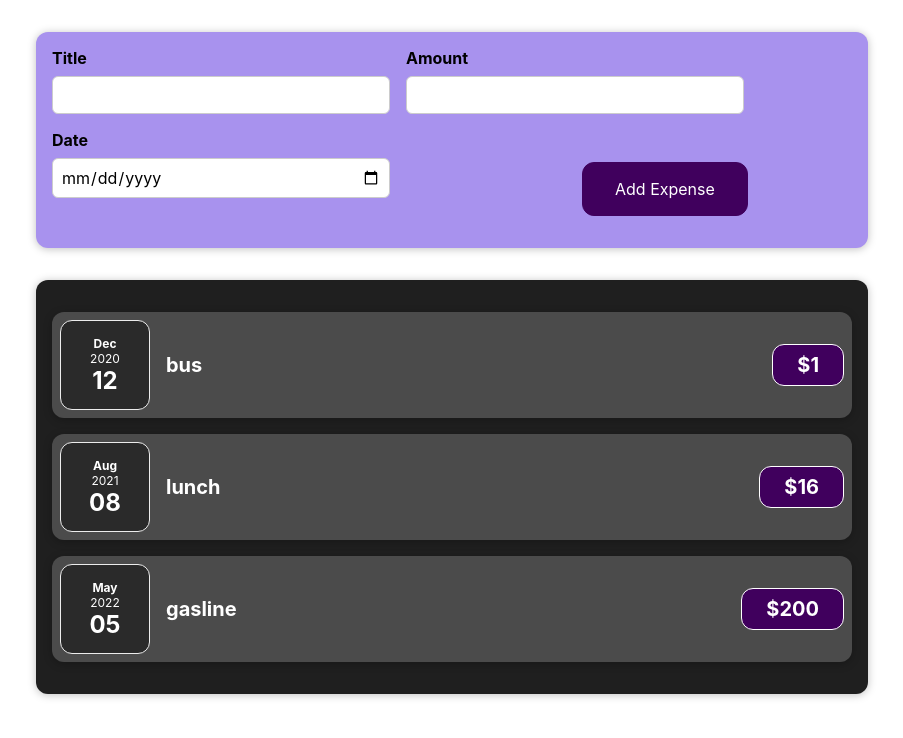
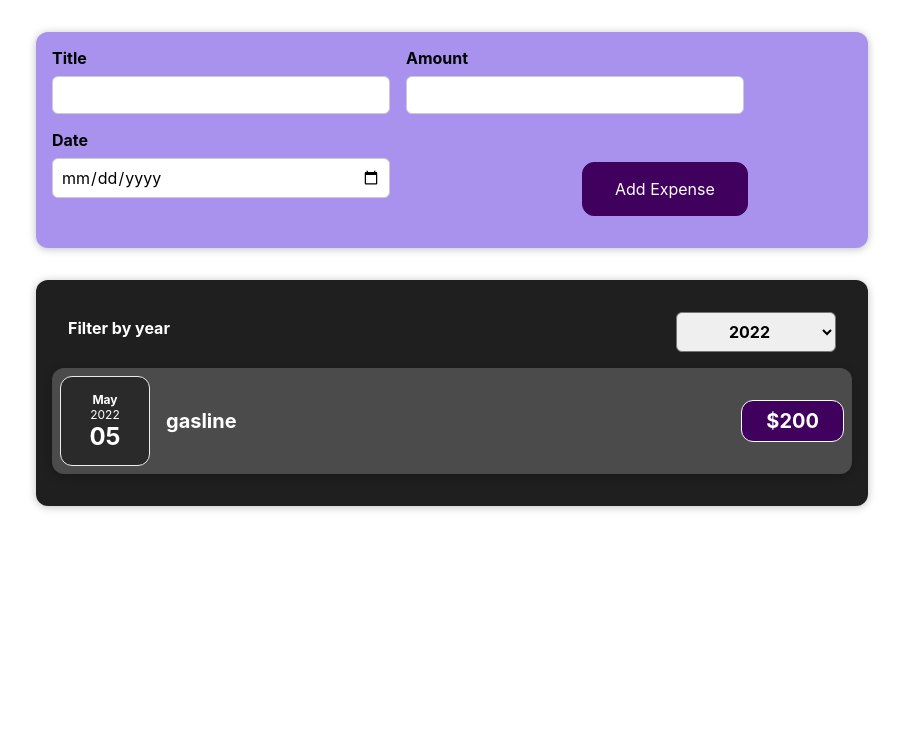
Before and after one commit to dragonwang-hub/react_learning, a React (Create React App) app: page / in a window 1280 px wide. Shown: the top 738 px of the page, without its empty margins (188-1091 px from the left). Built offline with nearby package versions, Linux system fonts and the light colour scheme.

Commit message:
yl #000 add expense filter component

```diff
--- /dev/null
+++ b/src/components/ExpenseFilter.css
@@ -0,0 +1,24 @@
+.expenses-filter {
+  color: white;
+  padding: 0 1rem;
+}
+
+.expenses-filter__control {
+  display: flex;
+  width: 100%;
+  align-items: center;
+  justify-content: space-between;
+  margin: 1rem 0;
+}
+
+.expenses-filter label {
+  font-weight: bold;
+  margin-bottom: 0.5rem;
+}
+
+.expenses-filter select {
+  font: inherit;
+  padding: 0.5rem 3rem;
+  font-weight: bold;
+  border-radius: 6px;
+}
--- /dev/null
+++ b/src/components/ExpenseFilter.js
@@ -0,0 +1,24 @@
+import React from "react";
+import "./ExpenseFilter.css";
+
+const ExpenseFilter = (props) => {
+  const handleChange = (event) => {
+    props.handleYearChange(event.target.value);
+  };
+
+  return (
+    <div className="expenses-filter">
+      <div className="expenses-filter__control">
+        <label htmlFor="year">Filter by year</label>
+        <select name="year" id="year" onChange={handleChange}>
+          <option value="2022">2022</option>
+          <option value="2021">2021</option>
+          <option value="2020">2020</option>
+          <option value="2019">2019</option>
+        </select>
+      </div>
+    </div>
+  );
+};
+
+export default ExpenseFilter;
--- a/src/components/ExpenseItemList.css
+++ b/src/components/ExpenseItemList.css
@@ -7,3 +7,12 @@
   border-radius: 12px;
   box-shadow: 0 1px 8px rgba(0, 0, 0, 0.25);
 }
+
+h2 {
+  color: #3a3a3a;
+  font-size: 1rem;
+  flex: 1;
+  margin: 0 1rem;
+  color: white;
+  text-align: start;
+}
--- a/src/components/ExpenseItemList.js
+++ b/src/components/ExpenseItemList.js
@@ -1,14 +1,29 @@
-import React from "react";
+import React, { useState, useEffect } from "react";
 import ExpenseItem from "./ExpenseItem";
 import "./ExpenseItemList.css";
+import ExpenseFilter from "./ExpenseFilter";
 
 const ExpenseItemList = (props) => {
-  console.log(props.data)
+  const [selectedYear, setSelectedYear] = useState(2022);
+
+  const handleYearChange = (value) => {
+    setSelectedYear(value);
+  };
+
+  useEffect(() => {
+    console.log("current selected year is:", selectedYear);
+  }, [selectedYear]);
+
+  const data = props.data.filter((item) => item.date.year == selectedYear);
+
   return (
     <div className="expenses">
-      {props.data.map((item) => (
-        <ExpenseItem key={item.uuid} item={item} />
-      ))}
+      <ExpenseFilter handleYearChange={handleYearChange} />
+      {data.length > 0 ? (
+        data.map((item) => <ExpenseItem key={item.uuid} item={item} />)
+      ) : (
+        <h2>No Expense Item Found</h2>
+      )}
     </div>
   );
 };
```
